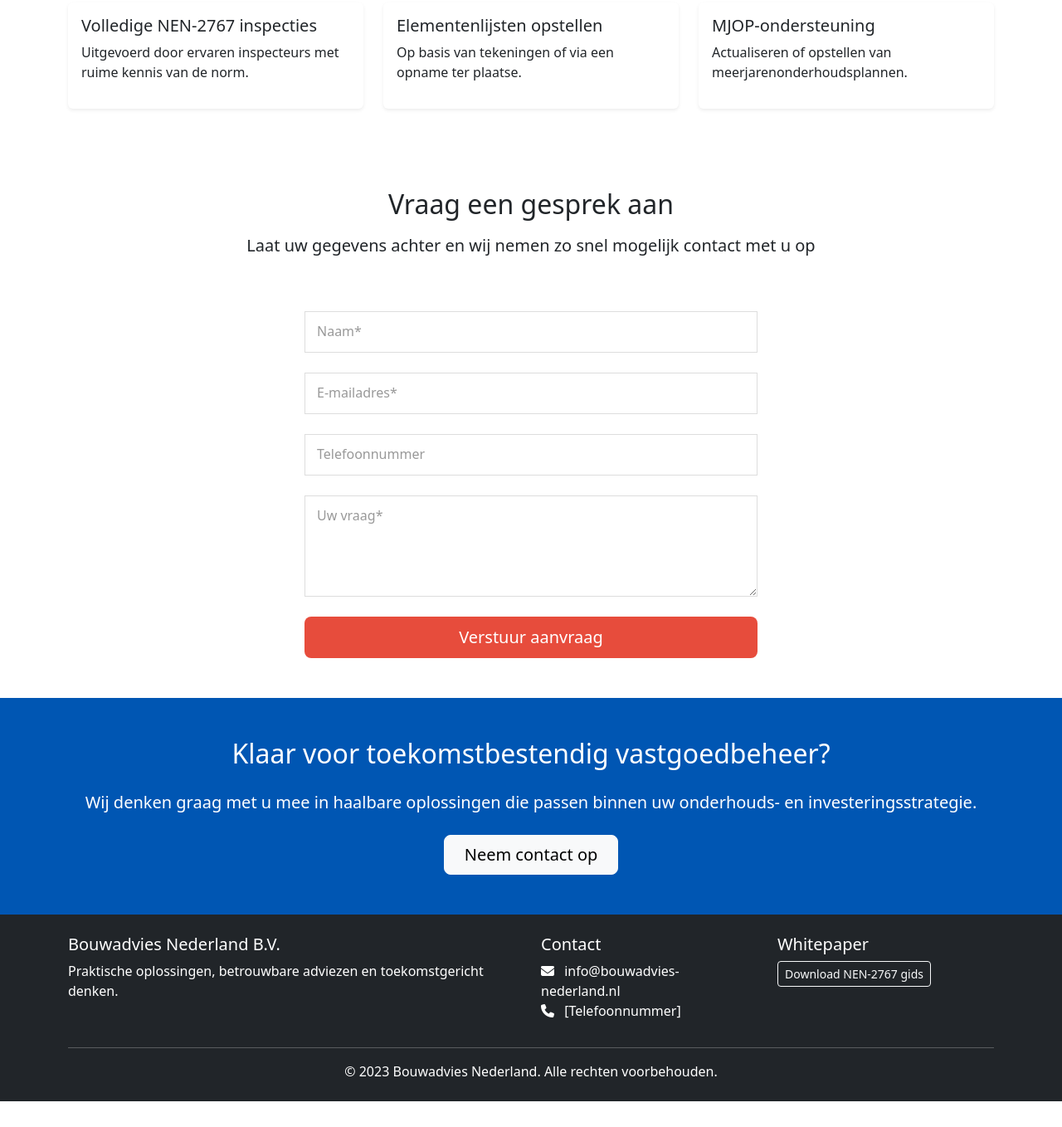
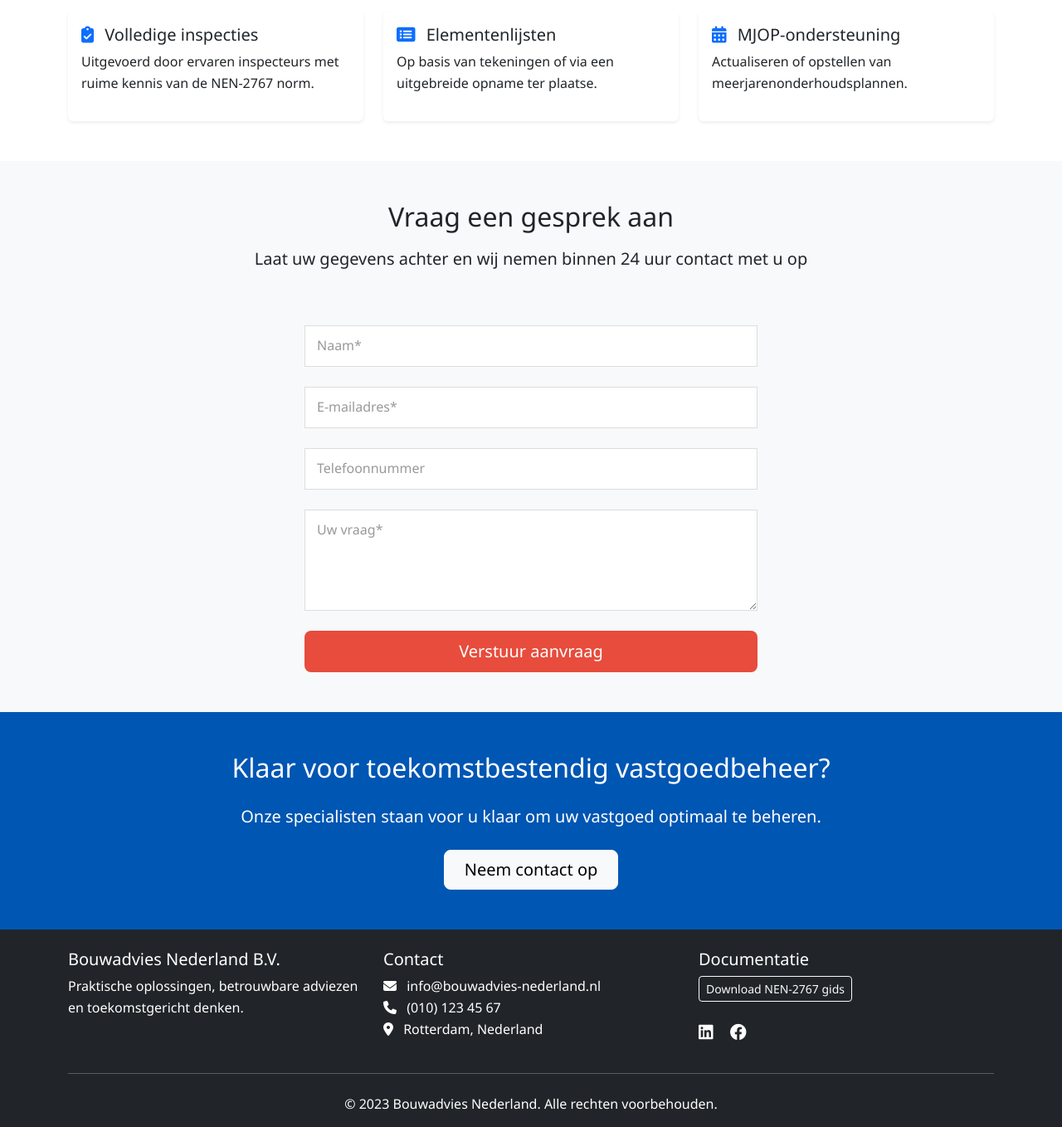
Before and after one commit to bouwadvies-nederland/website2, a plain HTML site: page index.html in a window 1280 px wide. Shown: the part 1002-2360 px from the top of the page at 83% size. Before the commit the page ends 2329 px from the top, so only its background shows below. Drawn offline with nearby package versions, Linux system fonts and the light colour scheme.

Commit message:
Update index.html

```diff
--- a/index.html
+++ b/index.html
@@ -4,18 +4,25 @@
     <meta charset="UTF-8">
     <meta name="viewport" content="width=device-width, initial-scale=1.0">
     <title>NEN-2767 Conditiemetingen | Bouwadvies Nederland</title>
-    <!-- Bootstrap 5 -->
+    <!-- Bootstrap 5 CSS -->
     <link href="https://cdn.jsdelivr.net/npm/bootstrap@5.3.0/dist/css/bootstrap.min.css" rel="stylesheet">
-    <!-- Font Awesome -->
+    <!-- Font Awesome Icons -->
     <link rel="stylesheet" href="https://cdnjs.cloudflare.com/ajax/libs/font-awesome/6.4.0/css/all.min.css">
     <style>
         :root {
-            --primary: #0056b3;  /* Blauw */
-            --secondary: #333;    /* Donkergrijs */
-            --accent: #e74c3c;    /* Rood */
+            --primary: #0056b3;
+            --secondary: #333;
+            --accent: #e74c3c;
         }
+
+        body {
+            font-family: 'Segoe UI', Tahoma, Geneva, Verdana, sans-serif;
+            line-height: 1.6;
+        }
+
         .hero {
-            background: linear-gradient(rgba(0,86,179,0.9), rgba(0,86,179,0.8)), url('https://images.unsplash.com/photo-1486406146926-c627a92ad1ab?ixlib=rb-4.0.3');
+            background: linear-gradient(rgba(0,86,179,0.9), rgba(0,86,179,0.8)),
+                        url('https://images.unsplash.com/photo-1486406146926-c627a92ad1ab?ixlib=rb-4.0.3');
             background-size: cover;
             background-position: center;
             color: white;
@@ -23,39 +30,62 @@
             display: flex;
             align-items: center;
         }
+
+        .navbar {
+            box-shadow: 0 2px 10px rgba(0,0,0,0.1);
+        }
+
         .benefit-card {
             border-left: 4px solid var(--accent);
-            transition: transform 0.3s;
+            transition: all 0.3s ease;
             height: 100%;
         }
+
         .benefit-card:hover {
             transform: translateY(-5px);
             box-shadow: 0 10px 20px rgba(0,0,0,0.1);
         }
+
         .btn-primary {
             background-color: var(--accent);
             border: none;
             padding: 10px 25px;
+            transition: all 0.3s;
         }
+
         .btn-primary:hover {
             background-color: #c0392b;
+            transform: translateY(-2px);
         }
+
         .bg-primary {
             background-color: var(--primary) !important;
         }
+
+        #contact {
+            background-color: #f8f9fa;
+        }
+
         #contact .form-control {
             border-radius: 0;
             border: 1px solid #ddd;
             padding: 12px 15px;
+            margin-bottom: 20px;
         }
+
         #contact .form-control:focus {
             box-shadow: 0 0 0 0.25rem rgba(0, 86, 179, 0.25);
             border-color: var(--primary);
         }
+
+        footer {
+            background-color: #343a40;
+        }
+
         .floating-label {
             position: relative;
-            margin-bottom: 20px;
         }
+
         .floating-label label {
             position: absolute;
             top: 12px;
@@ -64,6 +94,7 @@
             pointer-events: none;
             color: #999;
         }
+
         .floating-label input:focus + label,
         .floating-label input:not(:placeholder-shown) + label,
         .floating-label textarea:focus + label,
@@ -87,9 +118,9 @@
             </button>
             <div class="collapse navbar-collapse" id="navbarNav">
                 <ul class="navbar-nav ms-auto">
-                    <li class="nav-item"><a class="nav-link active" href="#">NEN-2767</a></li>
-                    <li class="nav-item"><a class="nav-link" href="#">Diensten</a></li>
-                    <li class="nav-item"><a class="nav-link" href="#">Over ons</a></li>
+                    <li class="nav-item"><a class="nav-link active" href="#">Home</a></li>
+                    <li class="nav-item"><a class="nav-link" href="#diensten">Diensten</a></li>
+                    <li class="nav-item"><a class="nav-link" href="#over-ons">Over ons</a></li>
                     <li class="nav-item"><a class="nav-link" href="#contact">Contact</a></li>
                 </ul>
             </div>
@@ -102,7 +133,7 @@
             <div class="row align-items-center">
                 <div class="col-lg-8">
                     <h1 class="display-4 fw-bold">NEN-2767 Conditiemetingen</h1>
-                    <p class="lead">Objectieve vastgoedinspecties voor toekomstbestendig onderhoud</p>
+                    <p class="lead">Professionele vastgoedinspecties voor een toekomstbestendig onderhoudsplan</p>
                     <a href="#contact" class="btn btn-primary btn-lg px-4">Vraag een gesprek aan</a>
                 </div>
             </div>
@@ -110,7 +141,7 @@
     </section>
 
     <!-- Waarom NEN-2767 -->
-    <section class="py-5 bg-light">
+    <section class="py-5 bg-light" id="over-ons">
         <div class="container">
             <div class="row">
                 <div class="col-lg-6">
@@ -136,30 +167,30 @@
     </section>
 
     <!-- Onze Aanpak -->
-    <section class="py-5">
+    <section class="py-5" id="diensten">
         <div class="container">
             <h2 class="text-center mb-5">Onze dienstverlening</h2>
             <div class="row g-4">
                 <div class="col-md-4">
                     <div class="card h-100 border-0 shadow-sm benefit-card">
                         <div class="card-body">
-                            <h3 class="h5">Volledige NEN-2767 inspecties</h3>
-                            <p>Uitgevoerd door ervaren inspecteurs met ruime kennis van de norm.</p>
+                            <h3 class="h5"><i class="fas fa-clipboard-check text-primary me-2"></i> Volledige inspecties</h3>
+                            <p>Uitgevoerd door ervaren inspecteurs met ruime kennis van de NEN-2767 norm.</p>
                         </div>
                     </div>
                 </div>
                 <div class="col-md-4">
                     <div class="card h-100 border-0 shadow-sm benefit-card">
                         <div class="card-body">
-                            <h3 class="h5">Elementenlijsten opstellen</h3>
-                            <p>Op basis van tekeningen of via een opname ter plaatse.</p>
+                            <h3 class="h5"><i class="fas fa-list-alt text-primary me-2"></i> Elementenlijsten</h3>
+                            <p>Op basis van tekeningen of via een uitgebreide opname ter plaatse.</p>
                         </div>
                     </div>
                 </div>
                 <div class="col-md-4">
                     <div class="card h-100 border-0 shadow-sm benefit-card">
                         <div class="card-body">
-                            <h3 class="h5">MJOP-ondersteuning</h3>
+                            <h3 class="h5"><i class="fas fa-calendar-alt text-primary me-2"></i> MJOP-ondersteuning</h3>
                             <p>Actualiseren of opstellen van meerjarenonderhoudsplannen.</p>
                         </div>
                     </div>
@@ -174,12 +205,13 @@
             <div class="row justify-content-center">
                 <div class="col-lg-8 text-center mb-5">
                     <h2 class="mb-3">Vraag een gesprek aan</h2>
-                    <p class="lead">Laat uw gegevens achter en wij nemen zo snel mogelijk contact met u op</p>
+                    <p class="lead">Laat uw gegevens achter en wij nemen binnen 24 uur contact met u op</p>
                 </div>
             </div>
             <div class="row justify-content-center">
                 <div class="col-lg-6">
-                    <form id="contact-form" action="https://formspree.io/f/YOUR_FORMSPREE_ID" method="POST">
+                    <form id="contact-form" action="https://formspree.io/f/xqaqoden" method="POST">
+                        <!-- Anti-spam honeypot -->
                         <input type="text" name="_gotcha" style="display:none;">
 
                         <div class="floating-label mb-4">
@@ -218,7 +250,7 @@
     <section class="py-5 bg-primary text-white">
         <div class="container text-center">
             <h2 class="mb-4">Klaar voor toekomstbestendig vastgoedbeheer?</h2>
-            <p class="lead mb-4">Wij denken graag met u mee in haalbare oplossingen die passen binnen uw onderhouds- en investeringsstrategie.</p>
+            <p class="lead mb-4">Onze specialisten staan voor u klaar om uw vastgoed optimaal te beheren.</p>
             <a href="#contact" class="btn btn-light btn-lg px-4">Neem contact op</a>
         </div>
     </section>
@@ -227,23 +259,28 @@
     <footer class="py-4 bg-dark text-white">
         <div class="container">
             <div class="row">
-                <div class="col-md-6">
+                <div class="col-md-4">
                     <h3 class="h5">Bouwadvies Nederland B.V.</h3>
                     <p>Praktische oplossingen, betrouwbare adviezen en toekomstgericht denken.</p>
                 </div>
-                <div class="col-md-3">
+                <div class="col-md-4">
                     <h3 class="h5">Contact</h3>
                     <ul class="list-unstyled">
                         <li><i class="fas fa-envelope me-2"></i> info@bouwadvies-nederland.nl</li>
-                        <li><i class="fas fa-phone me-2"></i> [Telefoonnummer]</li>
+                        <li><i class="fas fa-phone me-2"></i> (010) 123 45 67</li>
+                        <li><i class="fas fa-map-marker-alt me-2"></i> Rotterdam, Nederland</li>
                     </ul>
                 </div>
-                <div class="col-md-3">
-                    <h3 class="h5">Whitepaper</h3>
-                    <a href="#" class="btn btn-outline-light btn-sm">Download NEN-2767 gids</a>
+                <div class="col-md-4">
+                    <h3 class="h5">Documentatie</h3>
+                    <a href="#" class="btn btn-outline-light btn-sm mb-2">Download NEN-2767 gids</a>
+                    <div class="mt-3">
+                        <a href="#" class="text-white me-3"><i class="fab fa-linkedin fa-lg"></i></a>
+                        <a href="#" class="text-white"><i class="fab fa-facebook fa-lg"></i></a>
+                    </div>
                 </div>
             </div>
-            <hr>
+            <hr class="my-4">
             <p class="mb-0 text-center">&copy; 2023 Bouwadvies Nederland. Alle rechten voorbehouden.</p>
         </div>
     </footer>
@@ -260,7 +297,7 @@
             const submitText = submitButton.querySelector('.submit-text');
             const spinner = submitButton.querySelector('.spinner-border');
 
-            // Toon laadindicator
+            // Laadstatus tonen
             submitText.textContent = 'Verzenden...';
             spinner.classList.remove('d-none');
             submitButton.disabled = true;
@@ -274,8 +311,17 @@
 
                 if (response.ok) {
                     // Succesmelding
-                    alert('Bedankt voor uw aanvraag! Wij nemen zo snel mogelijk contact met u op.');
+                    alert('Bedankt voor uw aanvraag! Wij nemen binnen 24 uur contact met u op.');
                     form.reset();
+
+                    // Alle labels resetten
+                    document.querySelectorAll('.floating-label label').forEach(label => {
+                        label.style.top = '12px';
+                        label.style.left = '15px';
+                        label.style.fontSize = '';
+                        label.style.background = '';
+                        label.style.color = '#999';
+                    });
                 } else {
                     throw new Error('Formulier verzending mislukt');
                 }
@@ -283,7 +329,7 @@
                 console.error('Fout:', error);
                 alert('Er is een fout opgetreden bij het verzenden. Probeer het later opnieuw of mail naar info@bouwadvies-nederland.nl');
             } finally {
-                // Herstel knop
+                // Knop resetten
                 submitText.textContent = 'Verstuur aanvraag';
                 spinner.classList.add('d-none');
                 submitButton.disabled = false;
```
